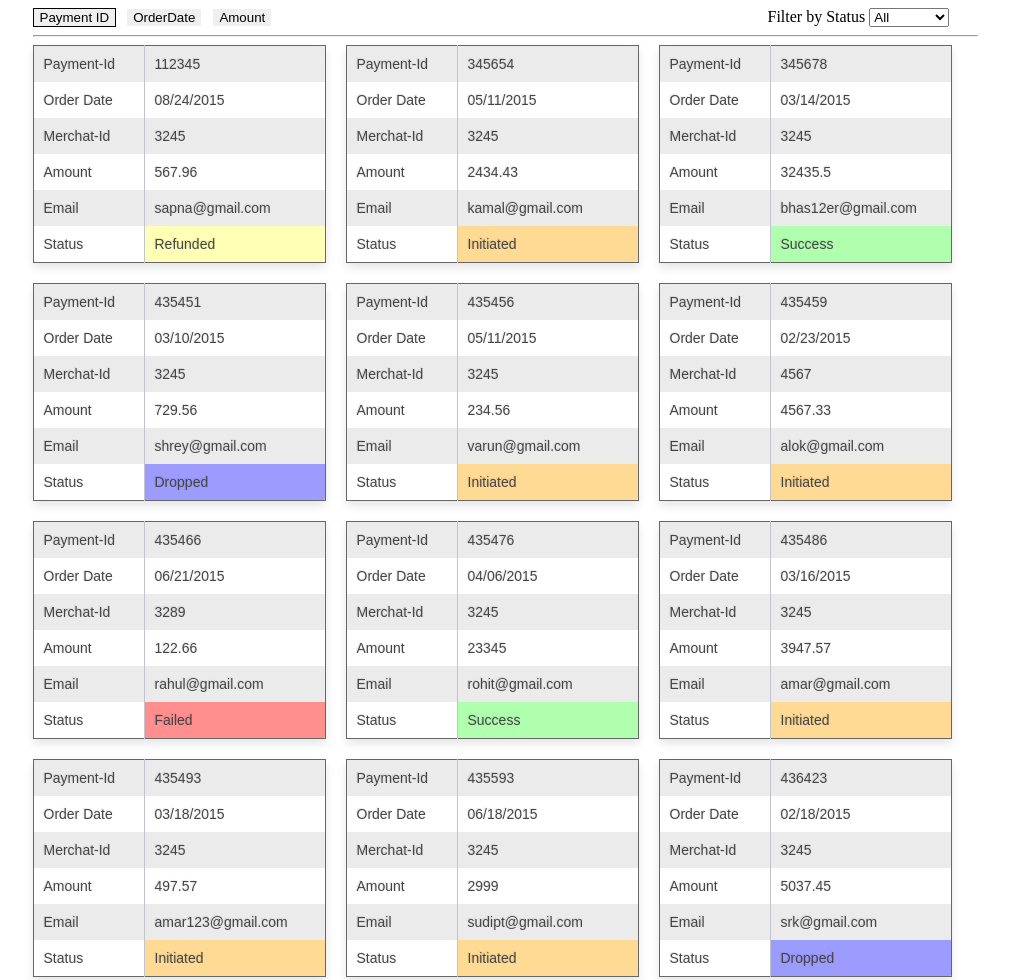
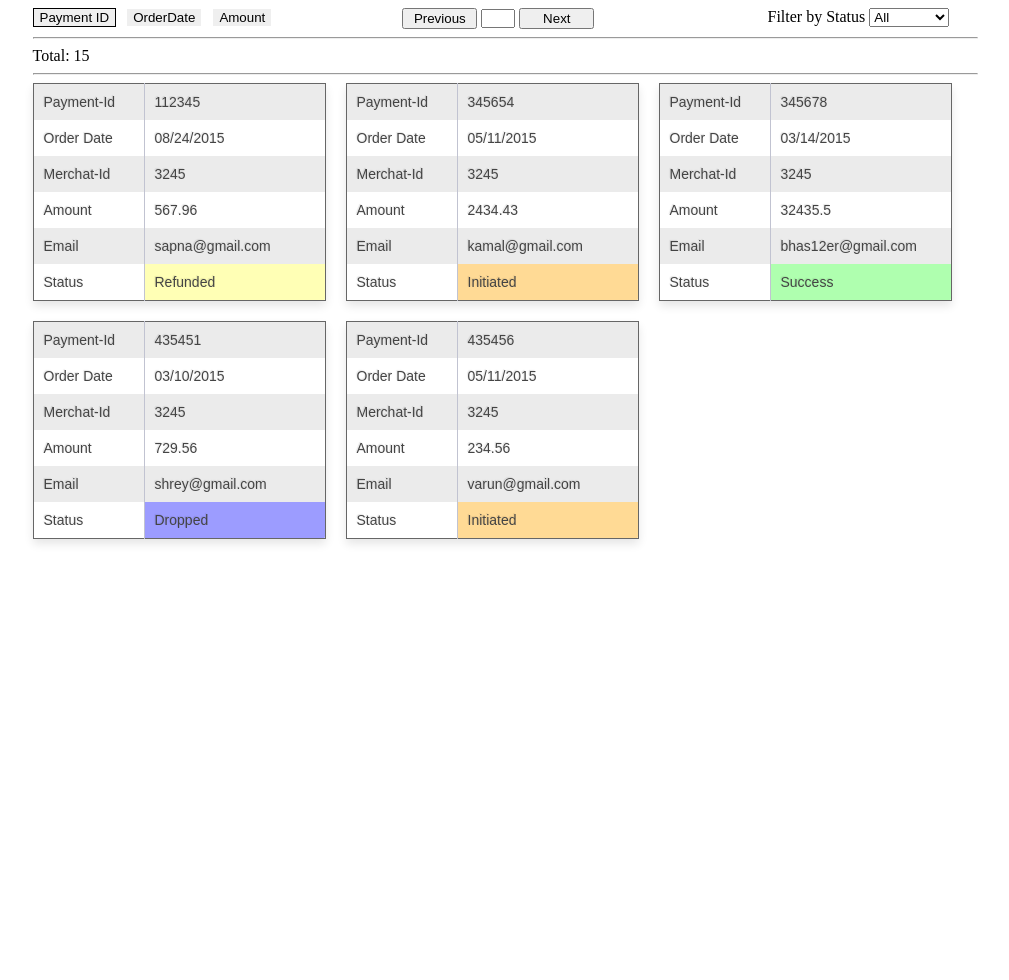
Before and after one commit to vipulism/Front-End-Problem, a plain HTML site: page index.html in a window 1280 px wide. Shown: the top 980 px of the page, without its empty margins (135-1144 px from the left). After the commit the page ends 800 px from the top, so only its background shows below. Drawn offline with Linux system fonts and the light colour scheme.

Commit message:
total items

```diff
--- a/css/style.css
+++ b/css/style.css
@@ -12,7 +12,7 @@
   box-shadow: 0 5px 10px rgba(0, 0, 0, 0.1);
   animation: float 5s infinite;
 }
-
+ *{outline: none}
    .Initiated{background: #FFDA95;}
    .Failed{background:#FF8F8F;}
    .Dropped{ background: #9C9CFF;}
@@ -23,6 +23,9 @@
          .sort{float: left;margin-right: 10px;border: 1px solid #fff;outline: none}
          .active{ border: 1px solid #000;}
  .cl  {clear: both;}
+
+ .pagination{float: left;margin-left: 120px;} .pagination button{width: 75px;}
+ .pagination input{width: 30px;text-align: center;padding: 0;text-indent: 0; }
 
 tr:first-child {
   border-top:none;
--- a/index.html
+++ b/index.html
@@ -14,10 +14,18 @@
         <div ng-controller="myProducts">
             <!-- <p>Sort Type: {{ sortType }}</p><br>  checking status  -->
 
+
             <!-- sorting and filter -->
             <button class="sort" ng-click="sortType = 'paymentId'; sortReverse = !sortReverse" ng-class="{'active':  sortType == 'paymentId'}">Payment ID</button>
             <button class="sort" ng-click="sortType = 'orderDate'; sortReverse = !sortReverse" ng-class="{'active':  sortType == 'orderDate'}">OrderDate</button>
             <button class="sort" ng-click="sortType = 'amount'; sortReverse = !sortReverse" ng-class="{'active':  sortType == 'amount'}">Amount</button>
+              <!-- pagination -->
+            <div class="pagination">
+            <button>Previous</button>
+            <input type="text" ng-model="allPages"  value="5">
+            <button>Next</button>
+            </div>
+            <!-- pagination end -->
             <div class="filter">
                 Filter by Status
                 <select ng-model="status">
@@ -32,8 +40,10 @@
             <div class="cl"></div>
             <hr>
             <!-- sorting and filter end-->
+ Total: {{filtered.length}}
+<hr>
             <!-- Product listing-->
-            <li ng-repeat="item in items | orderBy:sortType:sortReverse | filter:status  ">
+            <li ng-repeat="item in filtered = (items | filter:filterExpr)  | orderBy:sortType:sortReverse | filter:status | limitTo:filtered.length/3">
                 <table class="table-fill">
                     <tbody class="table-hover">
                         <tr>
--- a/myapp.js
+++ b/myapp.js
@@ -1,13 +1,11 @@
 var app = angular.module("theApp", []);
 app.controller("myProducts", function($scope, $http) {
 
-    $http.get("frontEndProblem.json").then(function(response) {
+    $http.get("frontEndProblem.json").then(function() {
 
         $scope.sortType = 'paymentId'; // set the default sort type
         $scope.sortReverse = false; // set the default sort order
 
-        $scope.items = response.data;
+
     });
-
-
 });
```
